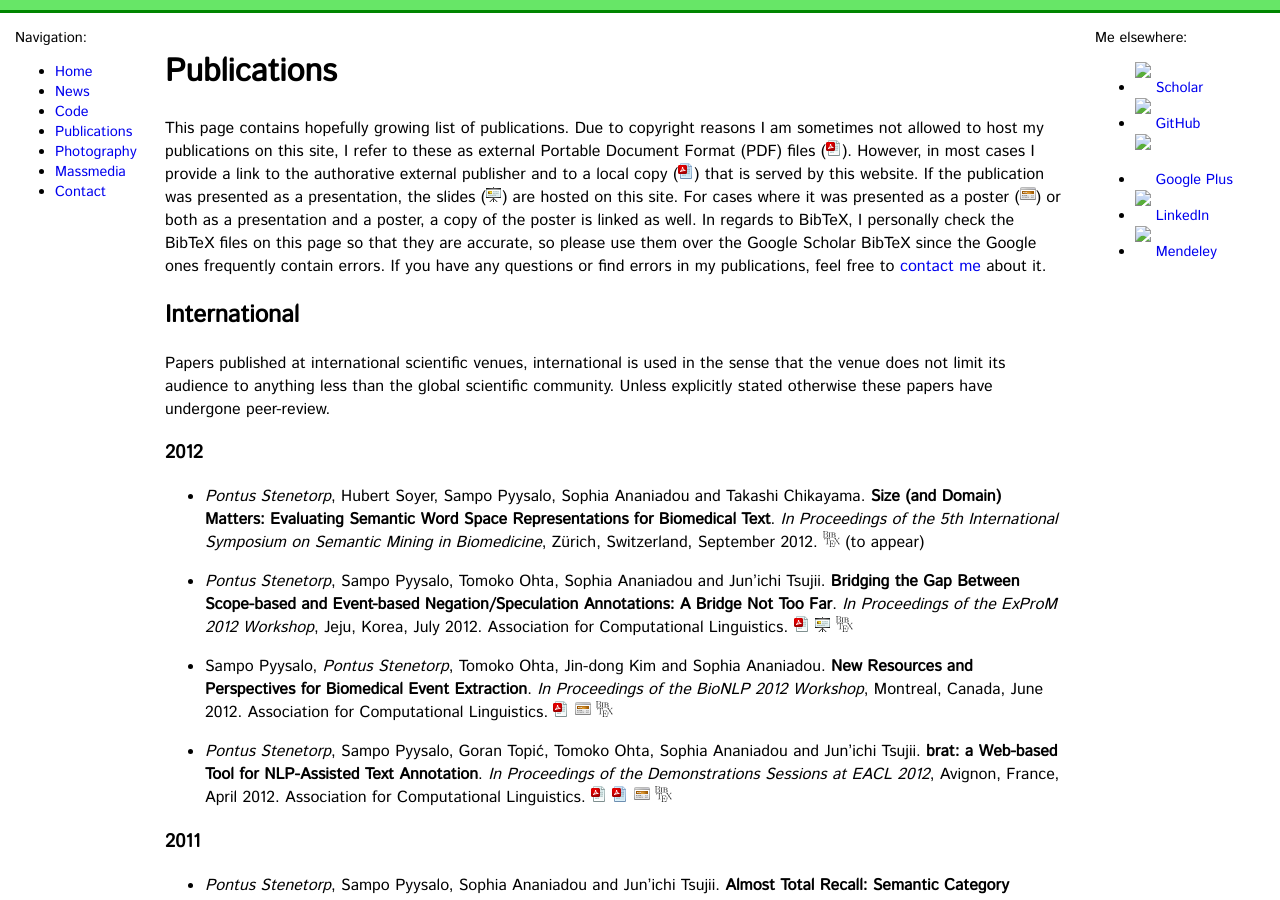
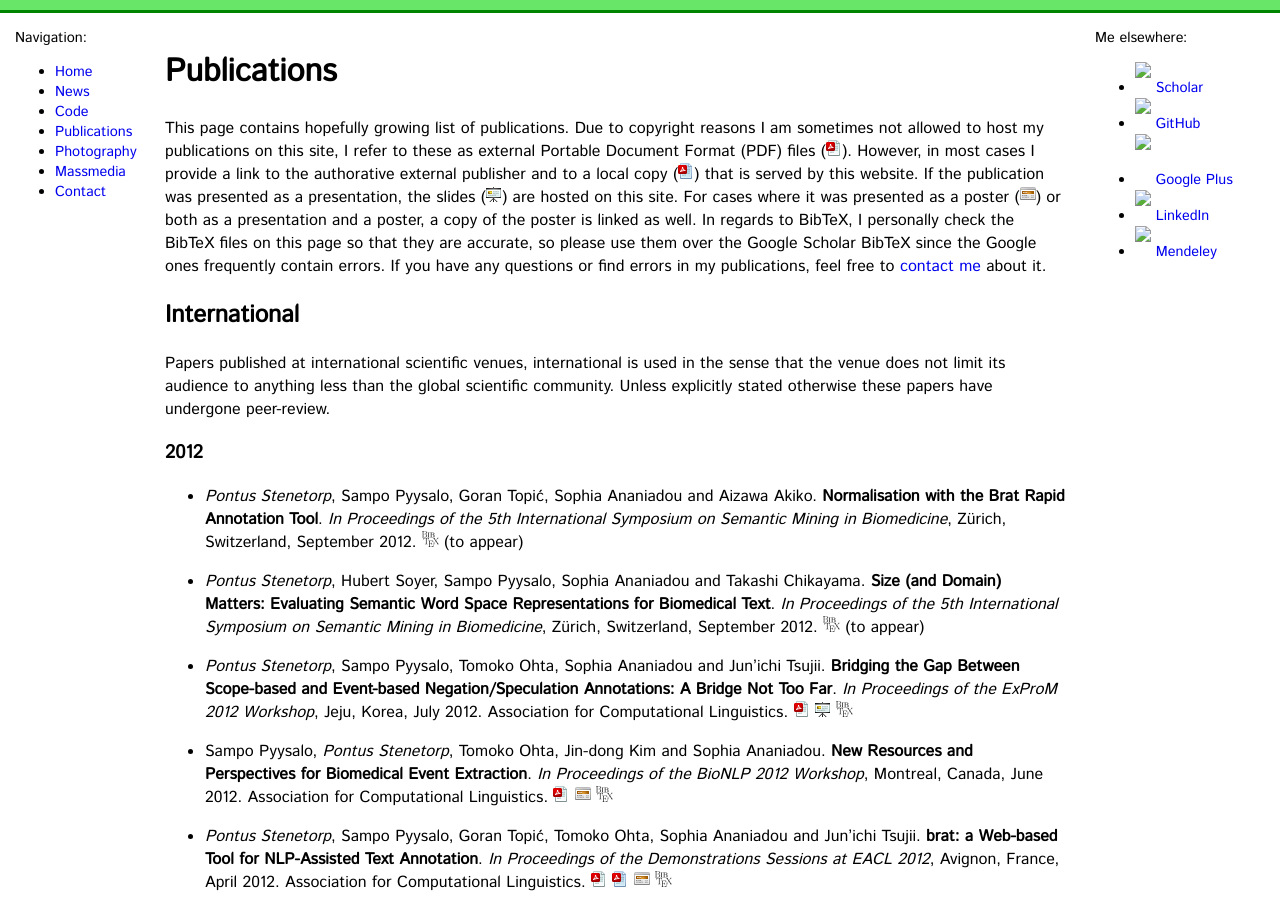
Before and after one commit to gbouchar/ninjin.github.io, a Jekyll site: the page built from publications.md, in a window 1280 px wide and 900 px high. Built offline with Jekyll 4.4.1, drawn with Linux system fonts in a browser that asks for light colours; some web fonts are replaced; Markdown is read by kramdown in place of the engine named in the settings.

Commit message:
Yet another upcoming SMBM 2012 publication.

```diff
--- a/publications.md
+++ b/publications.md
@@ -32,6 +32,15 @@ global scientific community.
 Unless explicitly stated otherwise these papers have undergone peer-review.
 
 ### 2012 ###
+
+* *Pontus Stenetorp*, Sampo Pyysalo, Goran Topić, Sophia Ananiadou and
+    Aizawa Akiko.
+    **Normalisation with the Brat Rapid Annotation Tool**.
+    *In Proceedings of the 5th International Symposium on Semantic Mining in
+    Biomedicine*,
+    Zürich, Switzerland, September 2012.
+    [![BibTeX][bibtex_icon]][stenetorp2012normalisation_bib]
+    (to appear)
 
 * *Pontus Stenetorp*, Hubert Soyer, Sampo Pyysalo, Sophia Ananiadou and
     Takashi Chikayama.
```
Also changed, not shown: other parts of publications.md (+1 -0 lines), stenetorp2012normalisation.bib.txt (added, +9 -0 lines).
